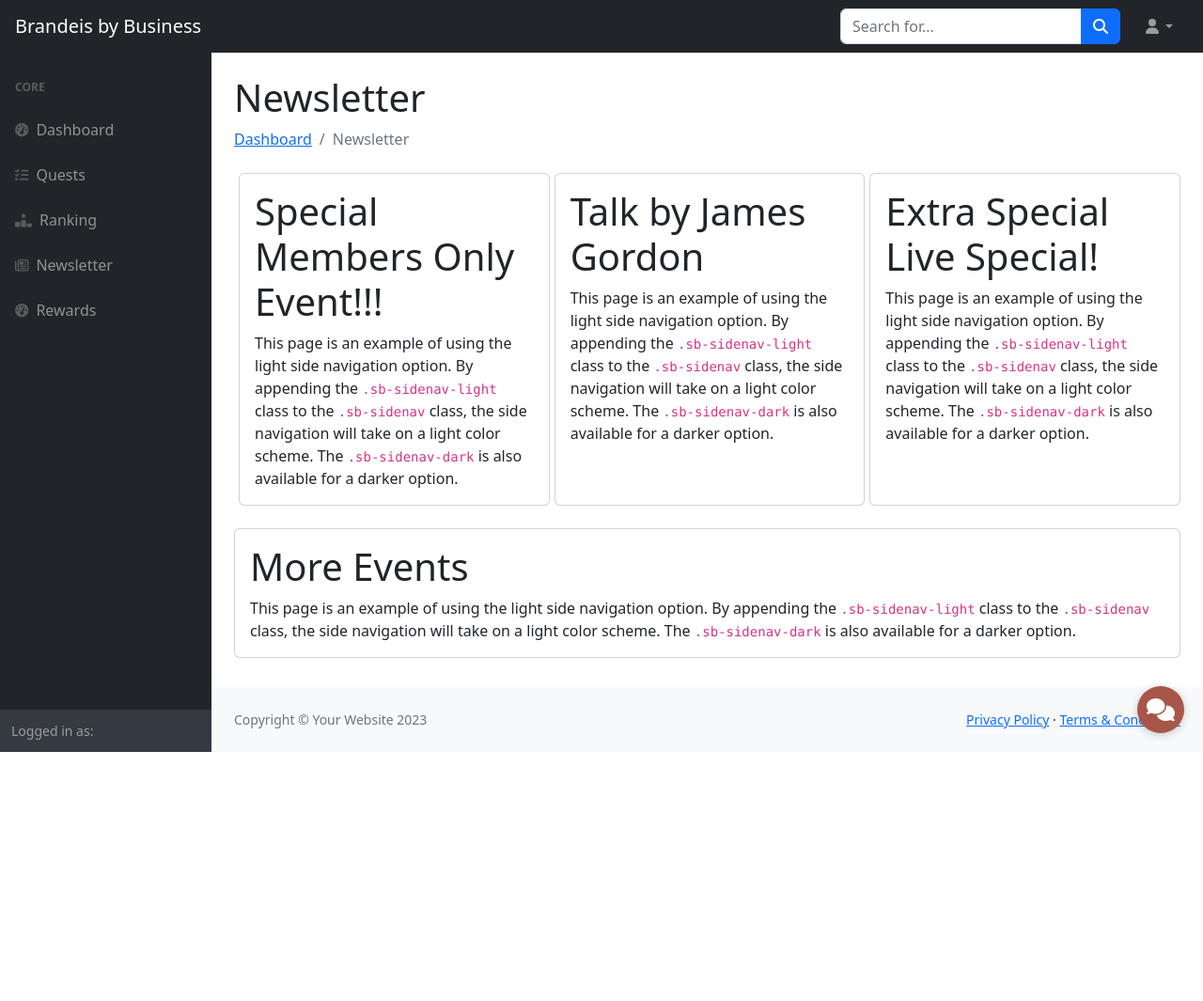
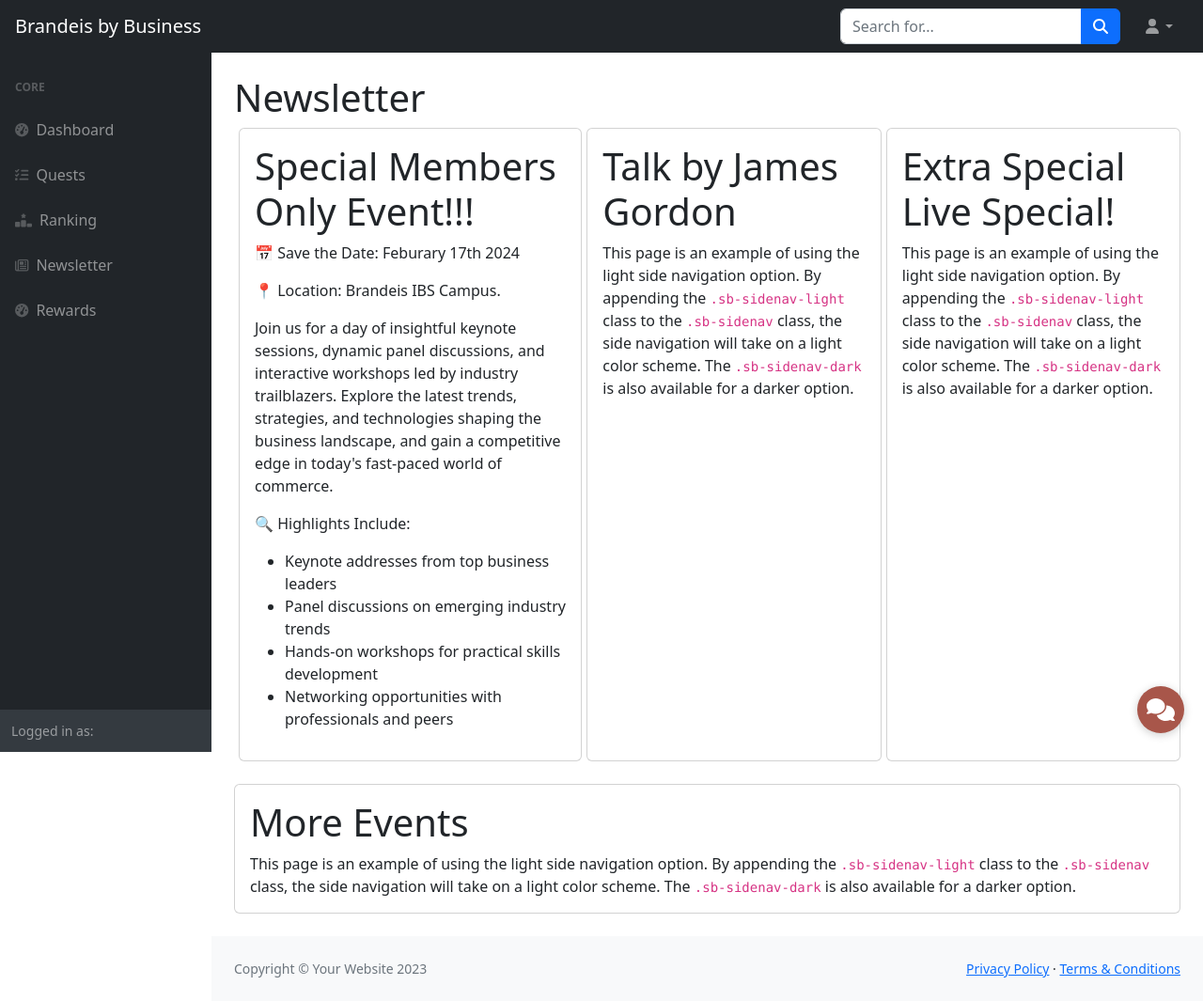
Before and after one commit to jiahaoli0465/DeisHack2024-DeisQuest, a Flask app: template templates/newsletter.html in a window 1280 px wide. Shown: the whole page at 94% size. Before the commit the page ends 800 px from the top, so only its background shows below. Run offline with Flask 2, Linux system fonts and the light colour scheme; the template is opened without the code that fills it, so the values that code supplies are empty; some libraries are stand-ins or nearby versions.

Commit message:
newsletter page kinda done

```diff
--- a/templates/newsletter.html
+++ b/templates/newsletter.html
@@ -2,23 +2,29 @@
 {% block content %}
 
                 <h1 class="mt-4">Newsletter</h1>
-                <ol class="breadcrumb mb-4">
+                <!-- <ol class="breadcrumb mb-4">
                         <li class="breadcrumb-item"><a href="\">Dashboard</a></li>
                         <li class="breadcrumb-item active">Newsletter</li>
-                    </ol>
+                    </ol> -->
 
                     <div style="display:flex">
                         <div class="card mb-4" style="margin: 0px 0px 5px 5px;">
                             <div class="card-body">
                                 <h1>Special Members Only Event!!!</h1>
 
-                                This page is an example of using the light side navigation option. By appending the
-                                <code>.sb-sidenav-light</code>
-                                class to the
-                                <code>.sb-sidenav</code>
-                                class, the side navigation will take on a light color scheme. The
-                                <code>.sb-sidenav-dark</code>
-                                is also available for a darker option.
+
+                                <p>📅 Save the Date: Feburary 17th 2024</p>
+                                <p>📍 Location: Brandeis IBS Campus.</p>
+
+                                <p>Join us for a day of insightful keynote sessions, dynamic panel discussions, and interactive workshops led by industry trailblazers. Explore the latest trends, strategies, and technologies shaping the business landscape, and gain a competitive edge in today's fast-paced world of commerce.</p>
+
+                                <p>🔍 Highlights Include:</p>
+                                <ul>
+                                    <li>Keynote addresses from top business leaders</li>
+                                    <li>Panel discussions on emerging industry trends</li>
+                                    <li>Hands-on workshops for practical skills development</li>
+                                    <li>Networking opportunities with professionals and peers</li>
+                                </ul>
                             </div>
                         </div>
                         <div class="card mb-4" style="margin: 0px 0px 5px 5px;">
```
